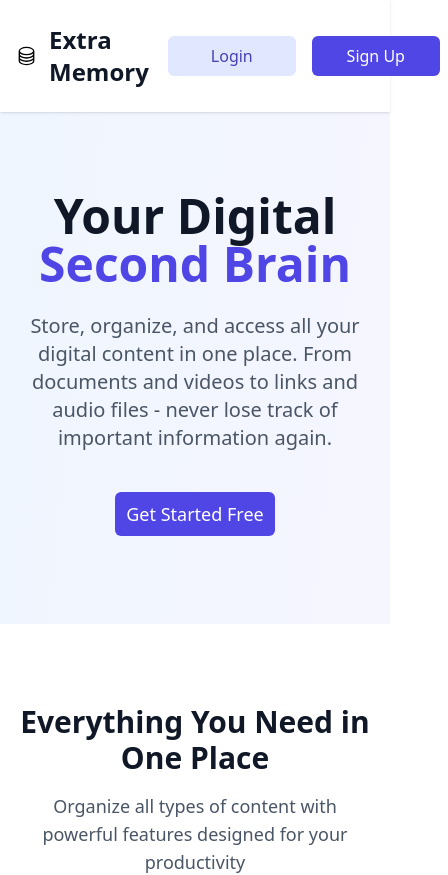
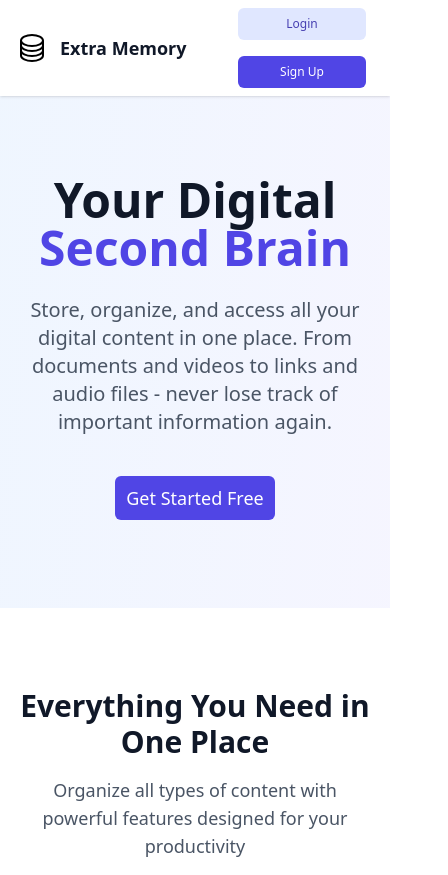
Before and after one commit to Rahul-lalwani-learner/Extra-Memory-FrontEnd, a React (Vite) app: page / in a window 390 px wide. Shown: the top 875 px of the page, 448 px wide, since content can reach past the window. Built offline with nearby package versions, Linux system fonts and the light colour scheme.

Commit message:
improve the responsiveness of landing page

```diff
--- a/src/components/LandingPage.tsx
+++ b/src/components/LandingPage.tsx
@@ -49,12 +49,12 @@ export default function LandingPage() {
             {/* Header */}
             <header className="bg-white shadow-sm">
                 <div className="max-w-7xl mx-auto px-4 sm:px-6 lg:px-8">
-                    <div className="flex justify-between items-center py-6">
+                    <div className="flex justify-between items-center py-6 h-24 sm:h-auto">
                         <div className="flex items-center space-x-3">
                             <StorageIcon size="size-8" />
-                            <h1 className="text-2xl font-bold text-gray-900">Extra Memory</h1>
+                            <h1 className="sm:text-2xl text-lg font-bold text-gray-900">Extra Memory</h1>
                         </div>
-                        <div className="flex space-x-4">
+                        <div className="flex space-x-4 sm:flex-row flex-col sm:text-base text-xs">
                             <Button
                                 variant="secondary"
                                 size="md"
```
